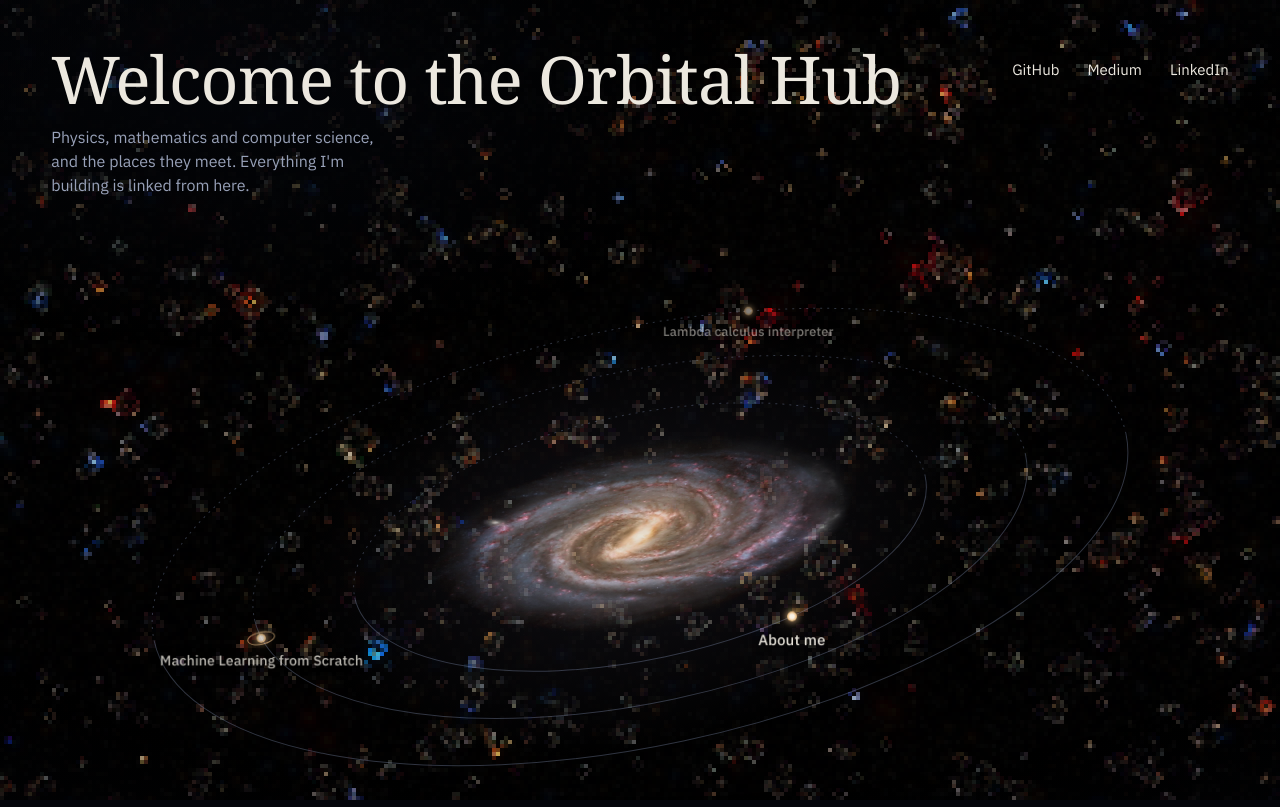
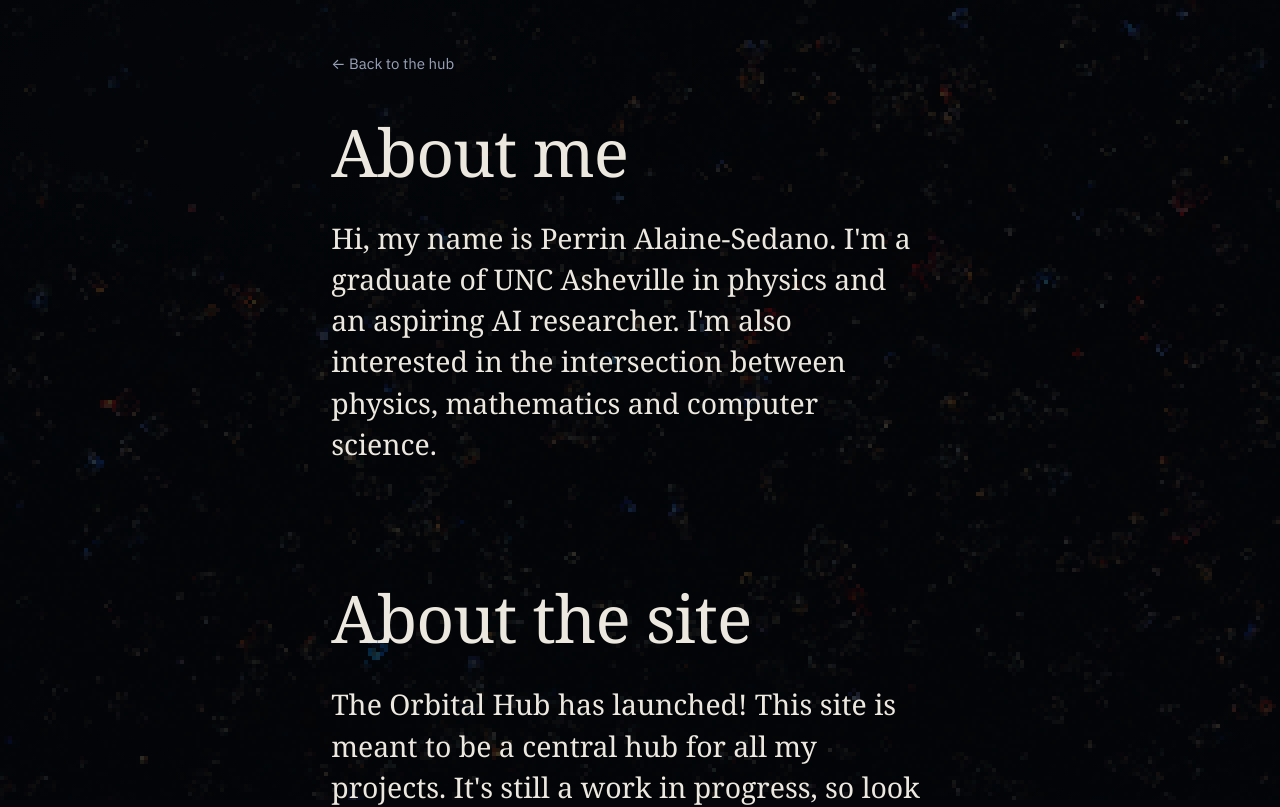
Before and after one commit to pda-sedano/orbital-hub, a React (Create React App) app: page /#/about in a window 1280 px wide. Before the commit this address led to /#/. Shown: the top 807 px of the page. Built offline with nearby package versions, Linux system fonts and the light colour scheme.

Commit message:
Updated wording and removed some text.

```diff
--- a/src/components/About/About.css
+++ b/src/components/About/About.css
@@ -53,8 +53,8 @@
 .about__lede {
     font-family: var(--serif);
     font-variation-settings: var(--serif-text);
-    font-weight: 500;
-    font-size: var(--step-1);
+    font-weight: 100;
+    font-size: var(--step-2);
     line-height: 1.45;
     color: var(--starlight);
 }
--- a/src/components/About/About.js
+++ b/src/components/About/About.js
@@ -11,20 +11,27 @@ const About = () => {
                 Back to the hub
             </Link>
 
-            <h1 className="about__title">About me</h1>
+            <h2 className="about__title">About me</h2>
 
             <div className="about__body">
                 <p className="about__lede">
-                    I'm Perrin. I have a BS in Physics from UNCA, and I'm interested in the
-                    intersection between physics, mathematics and computer science.
+                    Hi, my name is Perrin Alaine-Sedano. I'm a graduate of UNC Asheville in physics and an aspiring AI researcher.
+                    I'm also interested in the intersection between physics, mathematics and computer science.
+                </p>
+            </div>
+
+            <br/>
+            <br/>
+
+            <h2 className="about__title">About the site</h2>
+
+            <div className="about__body">
+                <p className="about__lede">
+                    The Orbital Hub has launched! This site is meant to be a central hub for all my projects.
+                    It's still a work in progress, so look out for collisions with space debris.
                 </p>
 
-                <p>
-                    I learn best by building things myself, so most of what you'll find here
-                    is me implementing ideas from scratch to see how they really work.
-                </p>
-
-                <h2>What I'm working on</h2>
+                {/* <h2>What I'm working on</h2>
                 <ul className="about__list">
                     {projects.map((p) => (
                         <li key={p.id}>
@@ -38,9 +45,9 @@ const About = () => {
                             <span>{p.description}</span>
                         </li>
                     ))}
-                </ul>
+                </ul> */}
 
-                <h2>Elsewhere</h2>
+                <h2>Quick Links</h2>
                 <ul className="about__profiles">
                     {profiles.map((p) => (
                         <li key={p.id}>
--- a/src/components/App/App.js
+++ b/src/components/App/App.js
@@ -11,7 +11,7 @@ const App = () => {
                 {/* Lives outside <Routes> so the simulation keeps running across pages */}
                 <Background mode="life" />
                 <Routes>
-                    <Route path="/about-me" element={<About />} />
+                    <Route path="/about" element={<About />} />
                     {/* "/" and every "/orbit/..." level; unknown paths redirect to "/" */}
                     <Route path="/*" element={<Homepage />} />
                 </Routes>
--- a/src/components/Home/Homepage/Homepage.js
+++ b/src/components/Home/Homepage/Homepage.js
@@ -3,7 +3,7 @@ import './Homepage.css';
 import Title from '../Title/Title';
 import Quote from '../Quote/Quote';
 import Orbital from '../Orbital/Orbital';
-import Index from '../Index/Index';
+// import Index from '../Index/Index';
 import { resolveTrail } from '../../../data/links';
 import { quotes, QUOTE_INTERVAL_MS } from '../../../data/quotes';
 
@@ -20,7 +20,7 @@ const Homepage = () => {
         <main className="homepage">
             <Title
                 name="Welcome to the Orbital Hub"
-                tagline="Physics, mathematics and computer science, and the places they meet. Everything I'm building is linked from here."
+                // tagline=""
             />
             <Orbital trail={trail} />
             <Quote quotes={quotes} intervalMs={QUOTE_INTERVAL_MS} />
--- a/src/components/Home/Title/Title.js
+++ b/src/components/Home/Title/Title.js
@@ -1,4 +1,4 @@
-import { profiles } from '../../../data/links';
+import { header_links } from '../../../data/links';
 import './Title.css';
 
 const Title = ({ name, tagline }) => {
@@ -8,8 +8,8 @@ const Title = ({ name, tagline }) => {
                 <h1 className="masthead__name">{name}</h1>
                 <p className="masthead__tagline">{tagline}</p>
             </div>
-            <nav className="masthead__nav" aria-label="Profiles">
-                {profiles.map((p) => (
+            <nav className="masthead__nav" aria-label="Header Links">
+                {header_links.map((p) => (
                     <a key={p.id} href={p.href} target="_blank" rel="noopener noreferrer">
                         {p.title}
                     </a>
--- a/src/data/links.js
+++ b/src/data/links.js
@@ -16,55 +16,34 @@
 export const orbiting = [
     {
         id: 'about',
-        title: 'About me',
-        kind: 'Background and contact',
-        description: 'Who I am, what I studied and where to find me.',
-        to: '/about-me',
+        title: 'About',
+        // kind: 'Background and contact',
+        // description: 'Who I am, what I studied and where to find me.',
+        to: '/about',
         ring: 0,
     },
     {
         id: 'ml-from-scratch',
         title: 'Machine Learning from Scratch',
         short: 'ML from Scratch',
-        kind: 'Essay series',
         description:
             'Machine learning algorithms implemented with nothing but Python and NumPy, ' +
             'and written up step by step.',
         ring: 1,
-        children: [
-            {
-                id: 'series',
-                title: 'Series home',
-                kind: 'Every post in the series',
-                description: 'The full Machine Learning from Scratch series.',
-                href: 'https://pda-sedano.github.io/ml-from-scratch/',
-            },
-            {
-                id: 'neural-network',
-                title: 'Neural Network from Scratch',
-                short: 'Neural network',
-                kind: 'Latest post',
-                description: 'A feedforward neural network for MNIST, built with only NumPy.',
-                href: 'https://pda-sedano.github.io/ml-from-scratch/posts/neural-network/',
-            },
-            {
-                id: 'medium',
-                title: 'On Medium',
-                kind: 'Where the series is published',
-                description: 'The series as it appears on Medium.',
-                href: 'https://medium.com/@pdasedano',
-            },
-        ],
+        href: 'https://pda-sedano.github.io/ml-from-scratch/',
     },
     {
         id: 'lambda',
         title: 'Lambda calculus interpreter',
         short: 'λ interpreter',
-        kind: 'Source code',
         description: 'An interpreter for the untyped lambda calculus.',
         href: 'https://github.com/pda-sedano/lambda-interpreter-web',
         ring: 2,
     },
+];
+
+export const header_links = [
+    { id: 'view_source', title: 'View on GitHub', href: 'https://github.com/pda-sedano/orbital-hub' },
 ];
 
 export const profiles = [
```
